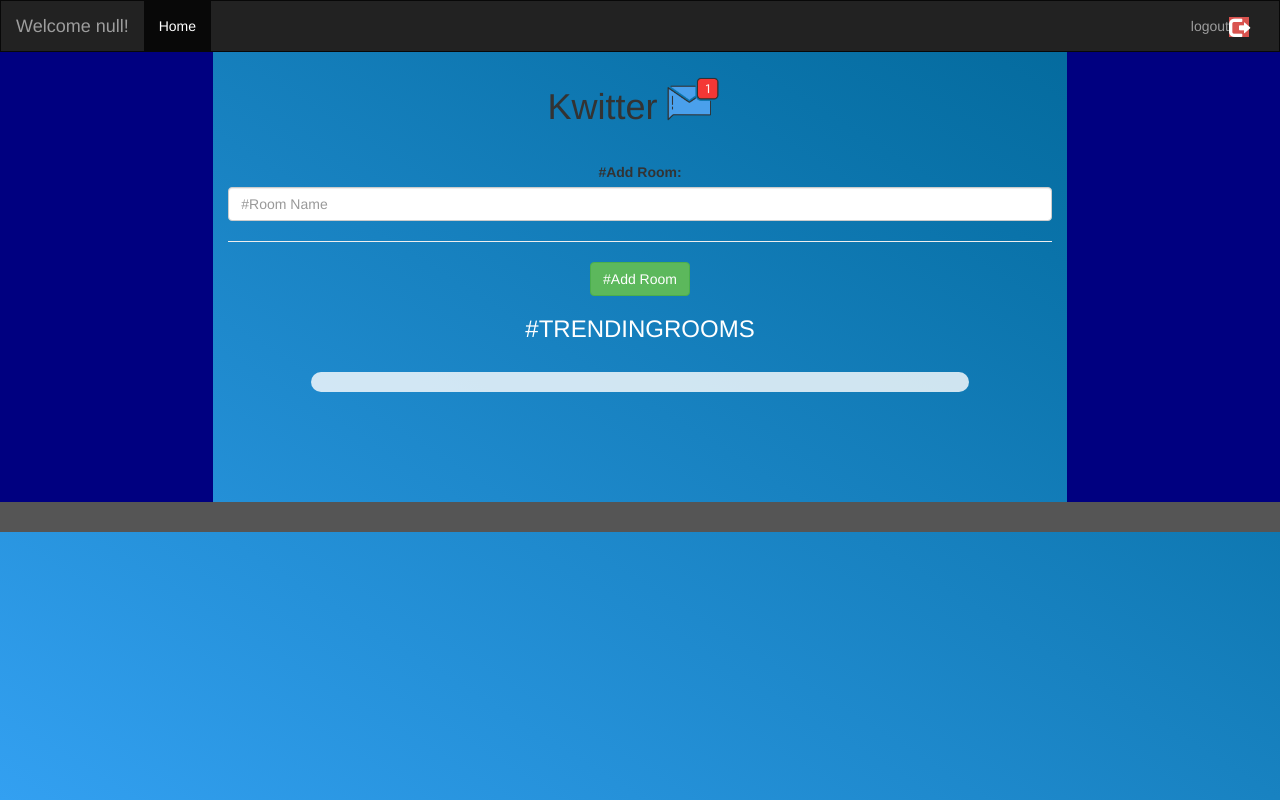
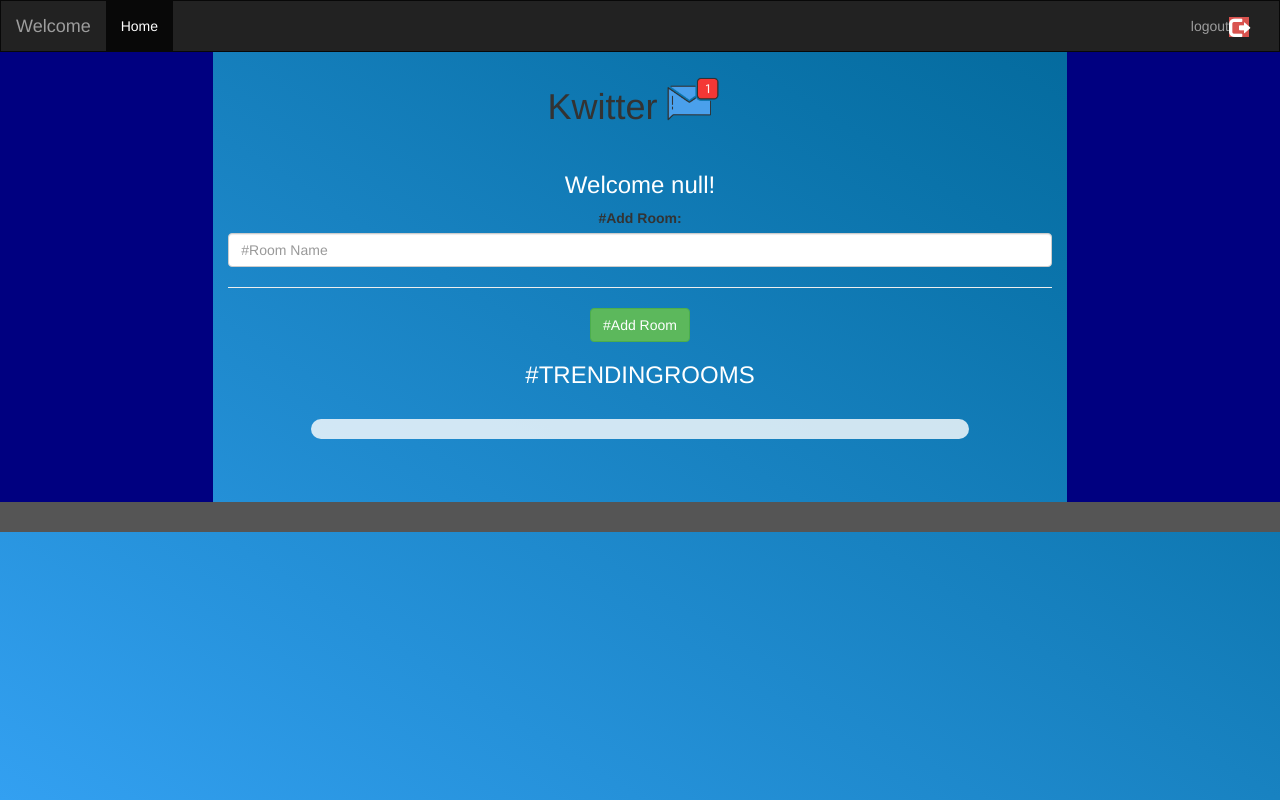
Before and after one commit to DimitriHinds/project-93, a plain HTML site: page kwitter_room.html in a window 1280 px wide. Drawn offline with nearby package versions, Linux system fonts and the light colour scheme; no server answers; a web font is replaced by a local one.

Commit message:
Add files via upload

```diff
--- a/kwitter_room.html
+++ b/kwitter_room.html
@@ -54,7 +54,7 @@
 			  <span class="icon-bar"></span>
 			  <span class="icon-bar"></span>
 			</button>
-			<a id="user_name" class="navbar-brand" href="#"></a>
+			<a class="navbar-brand" href="#">Welcome</a>
 		  </div>
 		  <div class="collapse navbar-collapse" id="myNavbar">
 			<ul class="nav navbar-nav">
@@ -78,6 +78,7 @@
 			  <sup>
 			  <img id="image" src="m2.png">
 		  </sup></h1>
+		  <h3 id="user_name" class="color_white"></h3>
 		  <label>#Add Room:</label>
 		  <input type="text" id="room_name" class="form-control" placeholder="#Room Name">
 			<hr>
```
